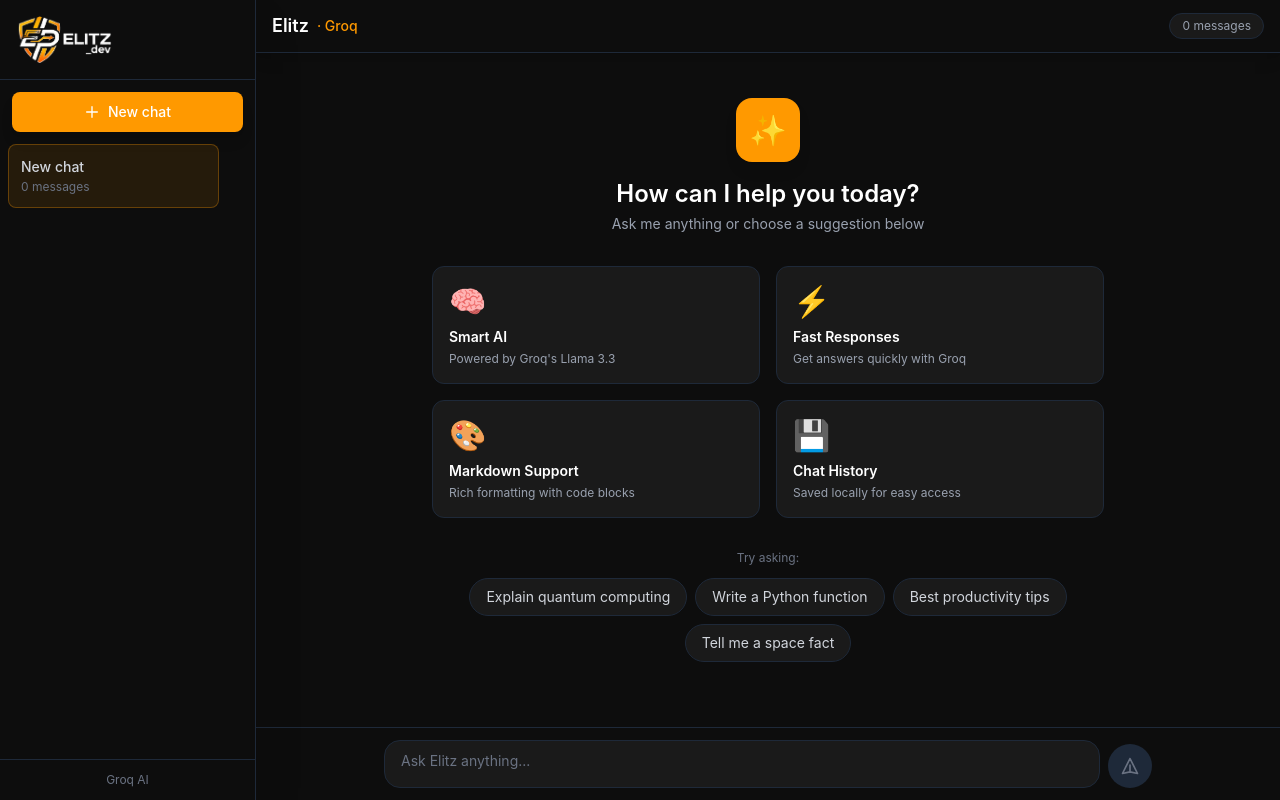
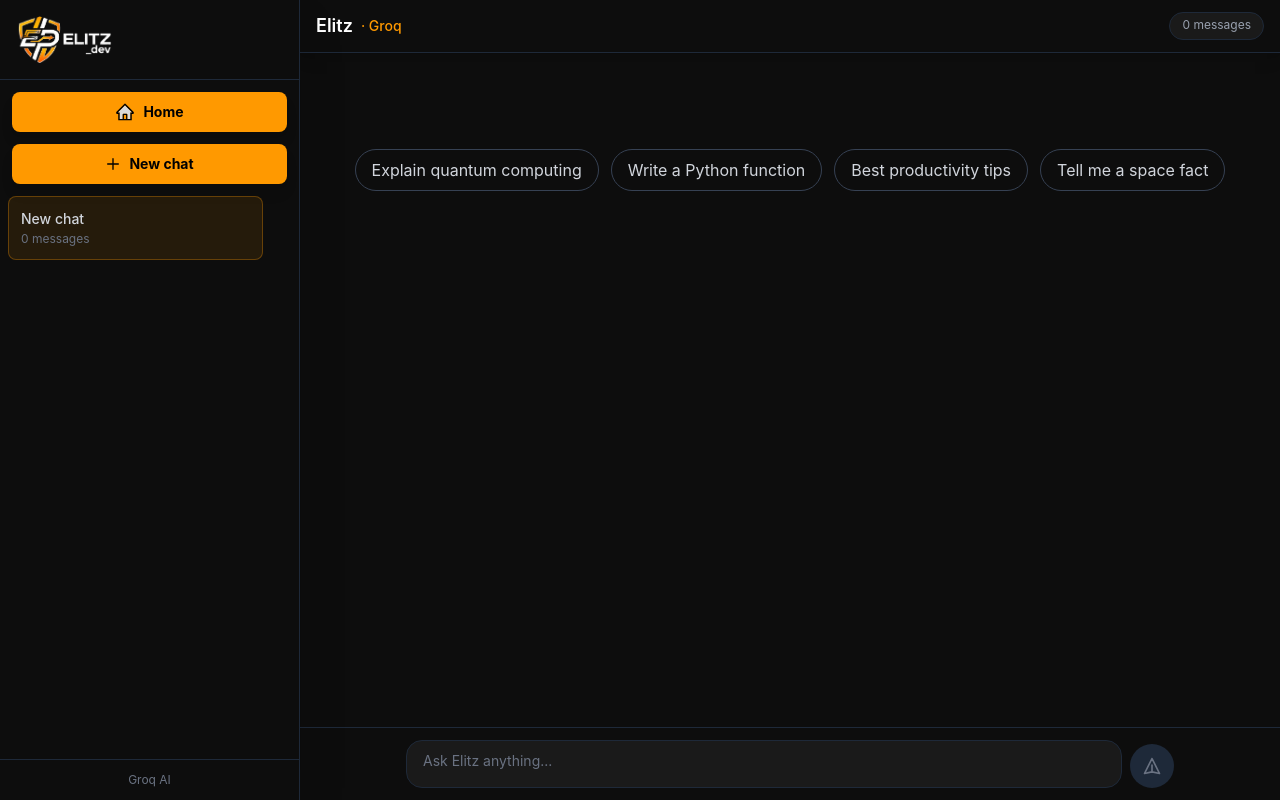
Before and after one commit to OlatundeEmmanuelTantolorun/elitz-ai-chat, a React (Vite) app: page / in a window 1280 px wide. Both pictures are taken after a click on the button "Get started". Built offline with nearby package versions, Linux system fonts and the light colour scheme.

Commit message:
Added copy chatbox

```diff
--- a/src/App.jsx
+++ b/src/App.jsx
@@ -15,13 +15,14 @@
           <Route path="*" element={<Navigate to="/" />} />
         </Routes>
         <ToastContainer
-          position="top-center"
+          position="bottom-center"
           autoClose={5000}
           hideProgressBar={false}
           newestOnTop
           closeOnClick
           pauseOnHover
-          style={{ width: "auto", maxWidth: "420px" }}
+          theme="dark"
+          style={{ width: "auto", maxWidth: "420px", bottom: "100px" }}
         />
       </ChatProvider>
     </BrowserRouter>
--- a/src/components/Message.jsx
+++ b/src/components/Message.jsx
@@ -1,9 +1,12 @@
+import { BiClipboard } from "react-icons/bi";
 import React, { useState } from "react";
 import ReactMarkdown from "react-markdown";
 import { Prism as SyntaxHighlighter } from "react-syntax-highlighter";
 import { vscDarkPlus } from "react-syntax-highlighter/dist/esm/styles/prism";
 
-// Copy button component
+// ========================
+// Copy button for code
+// ========================
 const CopyButton = ({ code }) => {
   const [copied, setCopied] = useState(false);
 
@@ -11,95 +14,95 @@
     try {
       await navigator.clipboard.writeText(code);
       setCopied(true);
+
       setTimeout(() => setCopied(false), 2000);
     } catch (err) {
-      console.error("Failed to copy:", err);
+      console.error(err);
     }
   };
 
   return (
     <button
       onClick={handleCopy}
-      className="absolute top-2 right-2 bg-[#0D0D0D] hover:bg-[#1a1a1a] text-gray-400 hover:text-white rounded-lg px-3 py-1.5 text-xs transition-colors flex items-center gap-1.5 border border-gray-700"
+      className="absolute top-2 right-2 bg-[#0D0D0D] hover:bg-[#1a1a1a] text-gray-400 hover:text-white rounded-lg px-3 py-1.5 text-xs border border-gray-700 transition z-10"
     >
-      {copied ? (
-        <>
-          <svg
-            className="w-4 h-4"
-            fill="none"
-            stroke="currentColor"
-            viewBox="0 0 24 24"
-          >
-            <path
-              strokeLinecap="round"
-              strokeLinejoin="round"
-              strokeWidth={2}
-              d="M5 13l4 4L19 7"
-            />
-          </svg>
-          Copied!
-        </>
-      ) : (
-        <>
-          <svg
-            className="w-4 h-4"
-            fill="none"
-            stroke="currentColor"
-            viewBox="0 0 24 24"
-          >
-            <path
-              strokeLinecap="round"
-              strokeLinejoin="round"
-              strokeWidth={2}
-              d="M8 16H6a2 2 0 01-2-2V6a2 2 0 012-2h8a2 2 0 012 2v2m-6 12h8a2 2 0 002-2v-8a2 2 0 00-2-2h-8a2 2 0 00-2 2v8a2 2 0 002 2z"
-            />
-          </svg>
-          Copy
-        </>
-      )}
+      {copied ? "Copied!" : "Copy"}
     </button>
   );
 };
 
-const Message = ({ message }) => {
+// ========================
+// Copy button for the whole message
+// ========================
+const MessageCopyButton = ({ content }) => {
+  const [copied, setCopied] = useState(false);
+
+  const handleCopy = async () => {
+    try {
+      await navigator.clipboard.writeText(content);
+      setCopied(true);
+
+      setTimeout(() => setCopied(false), 2000);
+    } catch (err) {
+      console.error(err);
+    }
+  };
+
+  return (
+    <button
+      onClick={handleCopy}
+      title="Copy message"
+      className="absolute -top-3 -right-3 bg-[#1a1a1a] hover:bg-[#2a2a2a] text-gray-300 hover:text-white border border-gray-700 rounded-full w-7 h-7 flex items-center justify-center text-xs shadow-sm transition z-10"
+    >
+      {copied ? "✓" : <BiClipboard />}
+    </button>
+  );
+};
+
+// ========================
+// Main Message Component
+// ========================
+
+const Message = ({ message, messageIndex }) => {
   const isUser = message.role === "user";
 
   return (
-    <div className={`flex ${isUser ? "justify-end" : "justify-start"} mb-4`}>
+    <div className={`flex ${isUser ? "justify-end" : "justify-start"} mb-8`}>
+      <div className="relative max-w-[85%]">
+        <MessageCopyButton content={message.content} />
+
         <div
-        className={`
-          max-w-[85%] px-4 py-3 rounded-2xl shadow-sm
-          ${
+          className={`px-4 py-3 rounded-2xl shadow-sm overflow-hidden break-words ${
             isUser
               ? "bg-[#1a1a1a] border border-[#FF9900] text-white"
               : "bg-[#1a1a1a] border border-gray-800 text-gray-200"
-          }
-        `}
+          }`}
         >
           {isUser ? (
             <div className="whitespace-pre-wrap text-sm leading-relaxed">
               {message.content}
             </div>
           ) : (
-          <div className="text-sm leading-relaxed max-w-full overflow-hidden">
             <ReactMarkdown
               components={{
-                code({ node, inline, className, children, ...props }) {
+                code({ inline, className, children, ...props }) {
                   const match = /language-(\w+)/.exec(className || "");
 
                   if (!inline && match) {
-                    const codeString = String(children).replace(/\n$/, "");
+                    const code = String(children).replace(/\n$/, "");
+
                     return (
-                      <div className="relative my-2 overflow-x-auto max-w-full rounded-lg group">
-                        <CopyButton code={codeString} />
+                      <div className="relative my-2 overflow-x-auto rounded-lg">
+                        <CopyButton code={code} />
+
                         <SyntaxHighlighter
+                          language={match[1]}
                           style={vscDarkPlus}
-                          language={match[1]}
                           PreTag="div"
-                          className="rounded-lg text-sm pt-2 pb-3"
+                          className="rounded-lg"
                           {...props}
                         >
-                          {codeString}
+                          {code}
                         </SyntaxHighlighter>
                       </div>
                     );
@@ -107,22 +110,35 @@
 
                   return (
                     <code
-                      className="bg-[#0D0D0D] px-1.5 py-0.5 rounded text-[#FF9900] text-sm"
+                      className="bg-[#0D0D0D] px-1 rounded text-[#FF9900]"
                       {...props}
                     >
                       {children}
                     </code>
                   );
                 },
-                pre({ children }) {
-                  return <div className="my-2">{children}</div>;
+
+                p({ children }) {
+                  return <p className="mb-2 whitespace-pre-wrap">{children}</p>;
+                },
+
+                ul({ children }) {
+                  return <ul className="list-disc pl-5 mb-2">{children}</ul>;
+                },
+
+                ol({ children }) {
+                  return <ol className="list-decimal pl-5 mb-2">{children}</ol>;
+                },
+
+                li({ children }) {
+                  return <li>{children}</li>;
                 },
               }}
             >
               {message.content}
             </ReactMarkdown>
+          )}
         </div>
-        )}
       </div>
     </div>
   );
--- a/src/components/Navbar.jsx
+++ b/src/components/Navbar.jsx
@@ -5,7 +5,7 @@
   const { activeChat } = useChat();
 
   return (
-    <div className="bg-[#0D0D0D] border-b border-gray-800 px-4 py-3 flex items-center gap-3 shadow-lg">
+    <div className="bg-[#0D0D0D] md:border-b border-gray-800 px-4 py-3 grid grid-cols-3 md:grid-cols-2 gap-3 shadow-lg">
       <button
         onClick={onToggleSidebar}
         className="text-gray-400 hover:text-white md:hidden"
--- a/src/components/Sidebar.jsx
+++ b/src/components/Sidebar.jsx
@@ -1,6 +1,7 @@
+import { AiTwotoneHome } from "react-icons/ai";
 import React, { useState, useEffect } from "react";
 import { useChat } from "../context/ChatContext";
-import { useNavigate } from "react-router-dom";
+import { Link, useNavigate } from "react-router-dom";
 import logo from "../assets/logo.png";
 
 const Sidebar = ({ isOpen, onToggle }) => {
@@ -35,9 +36,9 @@
 
       <div
         className={`
-        fixed md:relative z-30 h-full w-64 bg-[#0D0D0D] border-r border-gray-800 shadow-2xl flex flex-col
+        fixed md:relative z-30 h-full w-75 bg-[#0D0D0D] border-r border-gray-800 shadow-2xl flex flex-col
         transition-transform duration-200
-        ${isOpen ? "translate-x-0" : "-translate-x-64 md:translate-x-0"}
+        ${isOpen ? "translate-x-0" : "-translate-x-75 md:translate-x-0"}
         md:translate-x-0
       `}
       >
@@ -69,10 +70,19 @@
           </button>
         </div>
 
-        <div className="p-3">
+        <div className="p-3 flex flex-col gap-3">
+          <Link to="/">
+            <button
+              onClick={handleNewChat}
+              className="w-full bg-[#FF9900] hover:bg-[#e68a00] text-black rounded-lg py-2.5 text-sm font-bold flex items-center justify-center gap-2 transition shadow-lg"
+            >
+              <AiTwotoneHome size={20} />
+              Home
+            </button>
+          </Link>
           <button
             onClick={handleNewChat}
-            className="w-full bg-[#FF9900] hover:bg-[#e68a00] text-white rounded-lg py-2.5 text-sm font-medium flex items-center justify-center gap-2 transition shadow-lg"
+            className="w-full bg-[#FF9900] hover:bg-[#e68a00] text-black rounded-lg py-2.5 text-sm font-bold flex items-center justify-center gap-2 transition shadow-lg"
           >
             <svg
               className="w-4 h-4"
--- a/src/context/ChatContext.jsx
+++ b/src/context/ChatContext.jsx
@@ -34,7 +34,7 @@
   const createNewChat = (title = "New chat") => {
     const newChat = {
       id: Date.now().toString(36) + Math.random().toString(36).substring(2),
-      title: title,
+      title,
       messages: [],
       createdAt: Date.now(),
     };
@@ -52,12 +52,16 @@
       navigate("/");
       return;
     }
-    const newChats = chats.filter((chat) => chat.id !== chatId);
-    setChats(newChats);
+
+    const updatedChats = chats.filter((chat) => chat.id !== chatId);
+
+    setChats(updatedChats);
+
     if (activeChatId === chatId) {
-      const nextChat = newChats[0] || null;
-      setActiveChatId(nextChat?.id || null);
+      const nextChat = updatedChats[0] || null;
+
       if (nextChat) {
+        setActiveChatId(nextChat.id);
       } else {
         navigate("/");
       }
@@ -72,52 +76,66 @@
     if (!userMessage.trim() || loading) return;
 
     const chat = chats.find((c) => c.id === chatId);
+
     if (!chat) return;
 
-    const userMsg = { role: "user", content: userMessage };
+    const userMsg = {
+      role: "user",
+      content: userMessage,
+    };
+
+    const updatedMessages = [...chat.messages, userMsg];
 
     setChats((prev) =>
       prev.map((c) => {
-        if (c.id === chatId) {
-          let title = c.title;
-          if (c.title === "New chat" && c.messages.length === 0) {
-            title =
-              userMessage.slice(0, 30) + (userMessage.length > 30 ? "..." : "");
-          }
-          return { ...c, title, messages: [...c.messages, userMsg] };
+        if (c.id !== chatId) return c;
+
+        let title = c.title;
+
+        if (title === "New chat" && c.messages.length === 0) {
+          title =
+            userMessage.slice(0, 30) + (userMessage.length > 30 ? "..." : "");
         }
-        return c;
+
+        return {
+          ...c,
+          title,
+          messages: updatedMessages,
+        };
       }),
     );
 
     setLoading(true);
 
     try {
-      const updatedChat = chats.find((c) => c.id === chatId);
-      const allMessages = [...(updatedChat?.messages || []), userMsg];
+      const response = await sendMessageToGroq(updatedMessages);
 
-      const response = await sendMessageToGroq(allMessages);
-
-      const aiContent =
-        response?.choices?.[0]?.message?.content || "No response from AI.";
-      const aiMsg = { role: "assistant", content: aiContent };
+      const aiMessage = {
+        role: "assistant",
+        content:
+          response?.choices?.[0]?.message?.content ?? "No response from AI.",
+      };
 
       setChats((prev) =>
-        prev.map((c) => {
-          if (c.id === chatId) {
-            return { ...c, messages: [...c.messages, aiMsg] };
-          }
-          return c;
-        }),
+        prev.map((c) =>
+          c.id === chatId
+            ? {
+                ...c,
+                messages: [...updatedMessages, aiMessage],
+              }
+            : c,
+        ),
       );
     } catch (error) {
-      console.error("Error:", error);
+      console.error(error);
 
       const isRateLimit = error.message?.includes("Rate limit exceeded");
 
-      const errorMsg = {
+      const errorMessage = {
         role: "assistant",
-        content: `⚠️ ${error.message || "Something went wrong. Please try again."}`,
+        content: `⚠️ ${
+          error.message || "Something went wrong. Please try again."
+        }`,
       };
 
       if (isRateLimit) {
@@ -126,16 +144,20 @@
           autoClose: 30000,
         });
       } else {
-        toast.error(errorMsg.content, { style: toastStyle });
+        toast.error(errorMessage.content, {
+          style: toastStyle,
+        });
       }
 
       setChats((prev) =>
-        prev.map((c) => {
-          if (c.id === chatId) {
-            return { ...c, messages: [...c.messages, errorMsg] };
-          }
-          return c;
-        }),
+        prev.map((c) =>
+          c.id === chatId
+            ? {
+                ...c,
+                messages: [...updatedMessages, errorMessage],
+              }
+            : c,
+        ),
       );
     } finally {
       setLoading(false);
@@ -158,8 +180,10 @@
 
 export function useChat() {
   const context = useContext(ChatContext);
+
   if (!context) {
     throw new Error("useChat must be used within a ChatProvider");
   }
+
   return context;
 }
--- a/src/pages/Chat.jsx
+++ b/src/pages/Chat.jsx
@@ -9,9 +9,11 @@
 const Chat = () => {
   const { chatId } = useParams();
   const navigate = useNavigate();
-  const { activeChat, loading, sendMessage, switchChat, chats } = useChat();
+
+  const { chats, activeChat, loading, sendMessage, switchChat } = useChat();
 
   const [sidebarOpen, setSidebarOpen] = useState(window.innerWidth >= 768);
+
   const messagesEndRef = useRef(null);
 
   useEffect(() => {
@@ -21,80 +23,40 @@
     }
 
     if (chatId) {
-      const chatExists = chats.find((c) => c.id === chatId);
-      if (chatExists) {
-        if (chatId !== activeChat?.id) {
+      const exists = chats.find((c) => c.id === chatId);
+
+      if (exists) {
         switchChat(chatId);
-        }
       } else {
-        const firstChat = chats[0];
-        if (firstChat) {
-          switchChat(firstChat.id);
-          navigate(`/chat/${firstChat.id}`);
+        switchChat(chats[0].id);
+        navigate(`/chat/${chats[0].id}`);
       }
     }
-    } else if (chats.length > 0) {
-      const firstChat = chats[0];
-      switchChat(firstChat.id);
-      navigate(`/chat/${firstChat.id}`);
-    }
-  }, [chatId, chats, activeChat?.id, navigate, switchChat]);
+  }, [chatId, chats]);
 
   useEffect(() => {
-    if (messagesEndRef.current) {
-      messagesEndRef.current.scrollIntoView({
+    messagesEndRef.current?.scrollIntoView({
       behavior: "smooth",
-        block: "end",
     });
-    }
   }, [activeChat?.messages]);
 
   useEffect(() => {
-    const handleResize = () => {
+    const resize = () => {
       if (window.innerWidth >= 768) {
         setSidebarOpen(true);
       }
     };
-    window.addEventListener("resize", handleResize);
-    return () => window.removeEventListener("resize", handleResize);
+
+    window.addEventListener("resize", resize);
+
+    return () => window.removeEventListener("resize", resize);
   }, []);
 
-  const handleSendMessage = (message) => {
+  const handleSendMessage = async (text) => {
     if (!activeChat) return;
-    sendMessage(activeChat.id, message);
+
+    sendMessage(activeChat.id, text);
   };
-
-  const handleSuggestionClick = (suggestion) => {
-    if (!activeChat) return;
-    sendMessage(activeChat.id, suggestion);
-  };
-
-  if (chats.length === 0) {
-    return null;
-  }
-
-  const features = [
-    {
-      icon: "🧠",
-      title: "Smart AI",
-      description: "Powered by Groq's Llama 3.3",
-    },
-    {
-      icon: "⚡",
-      title: "Fast Responses",
-      description: "Get answers quickly with Groq",
-    },
-    {
-      icon: "🎨",
-      title: "Markdown Support",
-      description: "Rich formatting with code blocks",
-    },
-    {
-      icon: "💾",
-      title: "Chat History",
-      description: "Saved locally for easy access",
-    },
-  ];
 
   const suggestions = [
     "Explain quantum computing",
@@ -106,87 +68,48 @@
   return (
     <div
       className="flex bg-[#0D0D0D]"
-      style={{ height: "100dvh", overflow: "hidden" }}
+      style={{
+        height: "100dvh",
+        overflow: "hidden",
+      }}
     >
       <Sidebar
         isOpen={sidebarOpen}
         onToggle={() => setSidebarOpen(!sidebarOpen)}
       />
 
-      <div
-        className="flex-1 flex flex-col"
-        style={{ height: "100dvh", overflow: "hidden" }}
-      >
+      <div className="flex-1 flex flex-col overflow-hidden">
         <Navbar onToggleSidebar={() => setSidebarOpen(!sidebarOpen)} />
 
         <div className="flex-1 overflow-y-auto px-4 py-4">
-          {activeChat && activeChat.messages.length === 0 ? (
-            <div className="min-h-full flex flex-col items-center justify-start px-4 py-8">
-              <div className="text-center mb-8 pt-4">
-                <div className="w-16 h-16 bg-[#FF9900] rounded-2xl mx-auto flex items-center justify-center text-3xl shadow-lg mb-4">
-                  ✨
-                </div>
-                <h2 className="text-2xl font-semibold text-white">
-                  How can I help you today?
-                </h2>
-                <p className="text-gray-400 text-sm mt-1">
-                  Ask me anything or choose a suggestion below
-                </p>
-              </div>
-
-              <div className="grid grid-cols-1 sm:grid-cols-2 gap-4 w-full max-w-2xl mb-8">
-                {features.map((feature, index) => (
-                  <div
-                    key={index}
-                    className="bg-[#1a1a1a] border border-gray-800 rounded-xl p-4 hover:border-[#FF9900] transition"
+          {activeChat?.messages.length === 0 ? (
+            <div className="flex flex-wrap justify-center gap-3 mt-20">
+              {suggestions.map((s) => (
+                <button
+                  key={s}
+                  onClick={() => sendMessage(activeChat.id, s)}
+                  className="px-4 py-2 rounded-full border border-gray-700 hover:border-[#FF9900] text-gray-300"
                 >
-                    <div className="text-3xl mb-2">{feature.icon}</div>
-                    <h3 className="font-semibold text-white text-sm">
-                      {feature.title}
-                    </h3>
-                    <p className="text-gray-400 text-xs mt-1">
-                      {feature.description}
-                    </p>
-                  </div>
-                ))}
-              </div>
-
-              <div className="w-full max-w-2xl pb-8">
-                <p className="text-xs text-gray-500 mb-3 text-center">
-                  Try asking:
-                </p>
-                <div className="flex flex-wrap gap-2 justify-center">
-                  {suggestions.map((suggestion, index) => (
-                    <button
-                      key={index}
-                      onClick={() => handleSuggestionClick(suggestion)}
-                      className="bg-[#1a1a1a] border border-gray-800 hover:border-[#FF9900] hover:text-[#FF9900] rounded-full px-4 py-2 text-sm text-gray-300 transition"
-                    >
-                      {suggestion}
+                  {s}
                 </button>
               ))}
             </div>
-              </div>
-            </div>
           ) : (
             <>
-              {activeChat &&
-                activeChat.messages.map((msg, index) => (
-                  <Message key={index} message={msg} />
+              {activeChat?.messages.map((message, index) => (
+                <Message key={index} message={message} messageIndex={index} />
               ))}
+
               {loading && (
-                <div className="flex justify-start mb-4">
-                  <div className="bg-[#1a1a1a] px-4 py-3 rounded-2xl border border-gray-800">
-                    <div className="flex gap-1">
-                      <span className="w-2 h-2 bg-[#FF9900] rounded-full animate-pulse"></span>
-                      <span className="w-2 h-2 bg-[#FF9900] rounded-full animate-pulse delay-75"></span>
-                      <span className="w-2 h-2 bg-[#FF9900] rounded-full animate-pulse delay-150"></span>
-                    </div>
+                <div className="flex justify-start mb-6">
+                  <div className="bg-[#1a1a1a] border border-gray-800 rounded-xl px-4 py-3">
+                    Thinking...
                   </div>
                 </div>
               )}
             </>
           )}
+
           <div ref={messagesEndRef} />
         </div>
 
```
Also changed, not shown: src/components/MessageInput.jsx (+39 -4 lines). Lines whose indentation alone changed are shown as unchanged.
